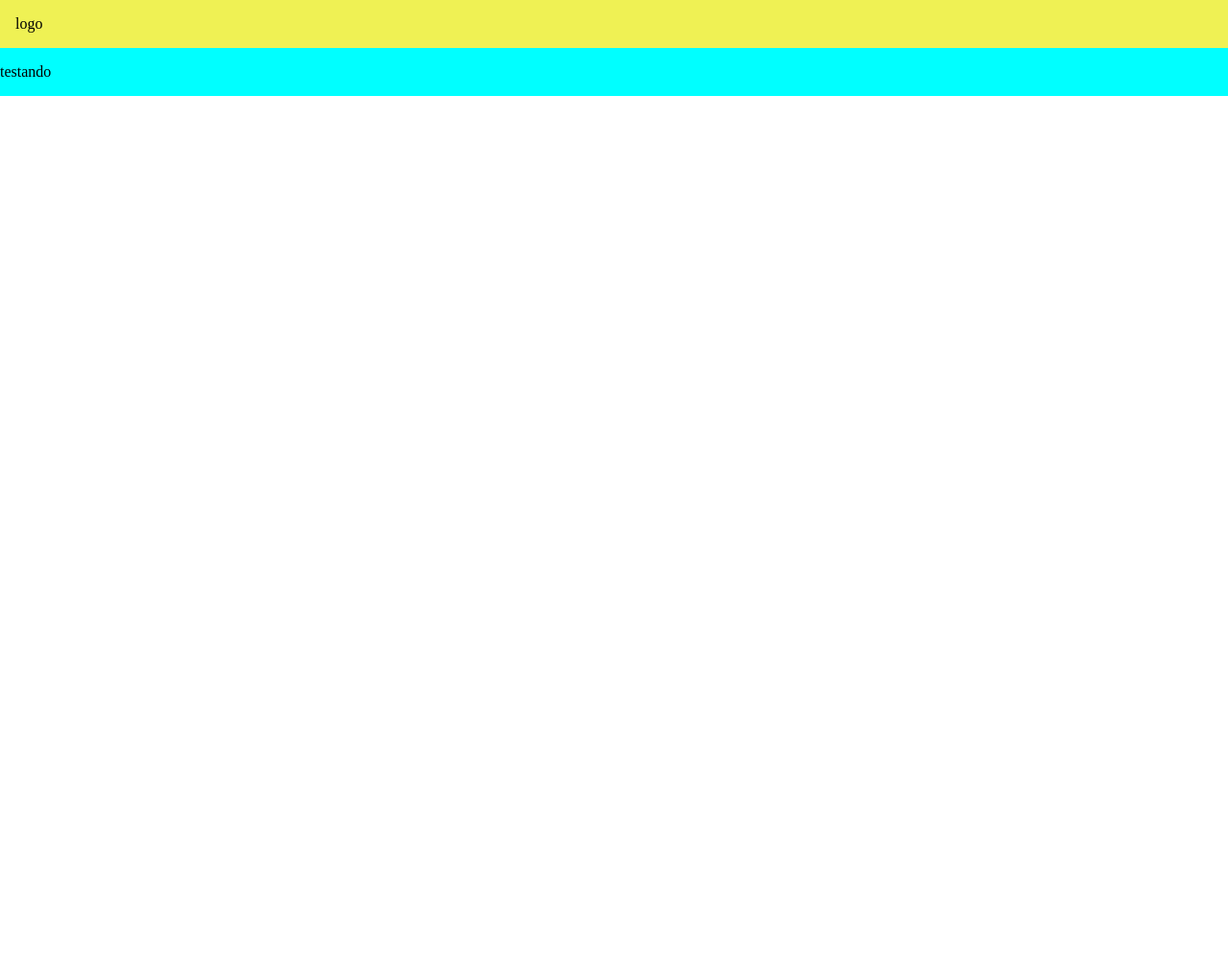
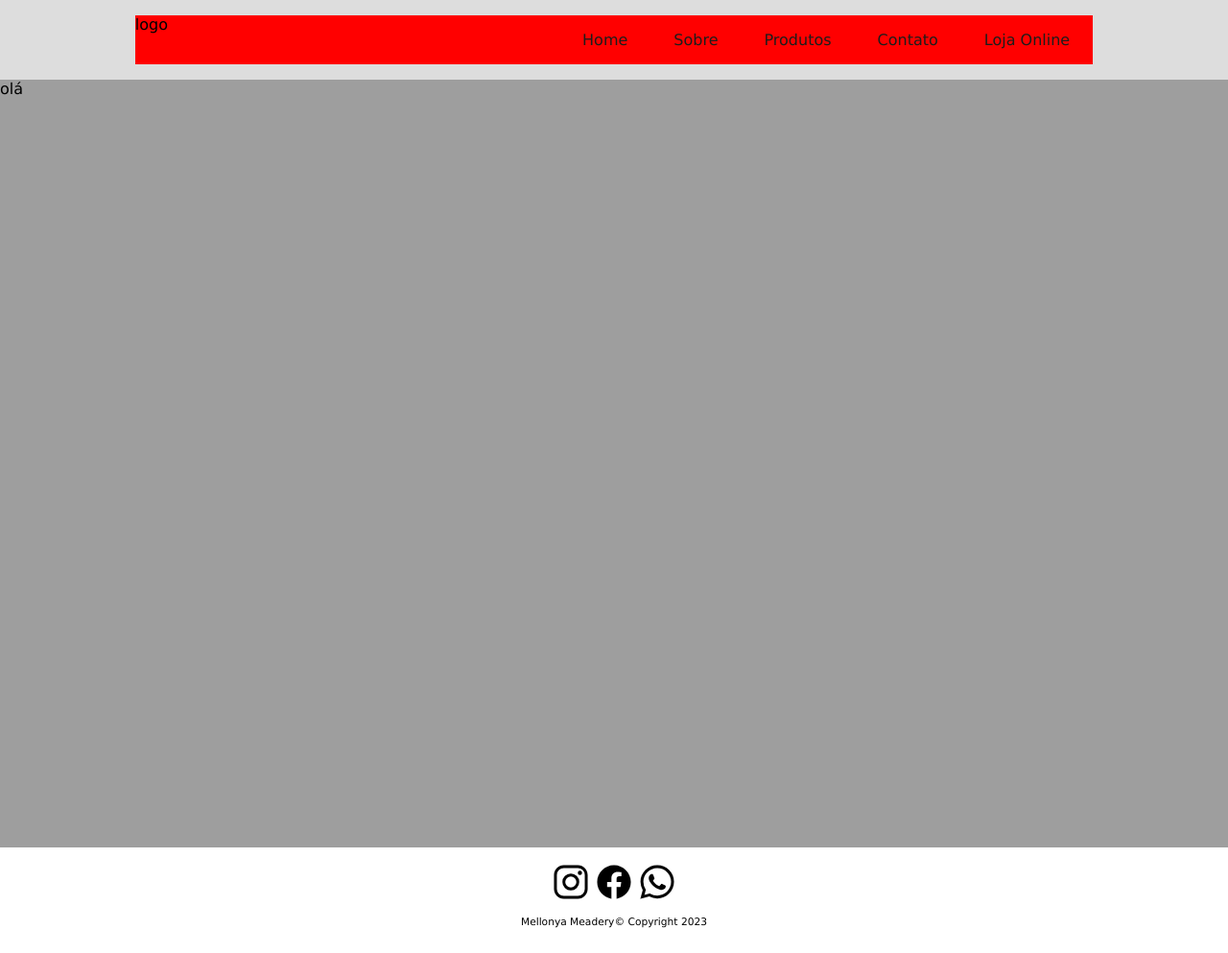
Before and after one commit to mariannaventura/webdesign, a plain HTML site: page src/index.html in a window 1280 px wide. Shown: the whole page at 96% size. Before the commit the page ends 800 px from the top, so only its background shows below. Drawn offline with nearby package versions, Linux system fonts and the light colour scheme.

Commit message:
fim de semana

```diff
--- a/src/index.html
+++ b/src/index.html
@@ -1,17 +1,44 @@
 <!DOCTYPE html>
 <html>
   <head>
-    <title>Cervejeiro</title>
+    <title>Mellonya Meadery</title>
     <link rel="stylesheet" href="styles.css" />
   </head>
 
   <body>
-    <div id="topo">
-      logo
-    </div>
-    <div id="lateral">
-      <p>testando</p>
-    </div>
-    <div id="rodape"></div>
+    <header id="topo">
+      <div class="container menu">
+        <div>logo</div>
+        <ul class="linkList">
+          <li><a href="index.html">Home</a></li>
+          <li><a href="sobre.html">Sobre</a></li>
+          <li><a href="produto.html">Produtos</a></li>
+          <li><a href="contato.html">Contato</a></li>
+          <li><a href="loja.html">Loja Online</a></li>
+        </ul>
+      </div>
+    </header>
+
+    <main id="conteudo">olá</main>
+    <footer>
+      <div class="container column">
+        <div>
+          <ion-icon name="logo-instagram" class="socialIcon"></ion-icon>
+          <ion-icon name="logo-facebook" class="socialIcon"></ion-icon>
+          <ion-icon name="logo-whatsapp" class="socialIcon"></ion-icon>
+        </div>
+        <div>
+          <p>Mellonya Meadery© Copyright 2023</p>
+        </div>
+      </div>
+    </footer>
   </body>
+  <script
+    type="module"
+    src="https://unpkg.com/ionicons@7.1.0/dist/ionicons/ionicons.esm.js"
+  ></script>
+  <script
+    nomodule
+    src="https://unpkg.com/ionicons@7.1.0/dist/ionicons/ionicons.js"
+  ></script>
 </html>
--- a/src/styles.css
+++ b/src/styles.css
@@ -1,14 +1,61 @@
 :root{
-    --color-primary:rgb(239, 241, 84)
+    --color-primary: #F5CC00;
+    --color-text: #1D1D1B;
 }
 body {
     margin:0;
+    font-family: Verdana, 'Lucida Sans', 'Lucida Sans Regular', 'Lucida Grande', 'Lucida Sans Unicode',  sans-serif;
+
 }
-#topo{
-    background-color: var(--color-primary);
+header{
+    background-color: #ddd;
     padding: 16px;
 }
-#lateral{
+.menu{
     display: flex;
-    background-color: aqua;
+    justify-content: space-between;
+    background-color:#f00;
 }
+
+.container{
+    margin-left: auto;
+    margin-right: auto;
+    display: flex;
+    max-width: 80%;
+}
+
+.linkList{
+    display: flex;
+    list-style-type: none;
+    justify-content: center;
+}
+.linkList li{
+    padding: 0px 24px;
+}
+.linkList li a{
+    text-decoration: none;
+    color: var(--color-text)
+}
+.linkList li a:hover{
+    text-decoration: none;
+    color: var(--color-primary)
+}
+#conteudo{
+    display: flex;
+    min-height: 100vh;
+    background-color: #9e9e9e;
+}
+footer{
+    padding: 16px;
+}
+footer p{
+    font-size: 8pt;
+}
+.socialIcon{
+    font-size: 40px;
+}
+.column{
+    display: flex;
+    flex-direction: column;
+    align-items: center;
+}
```
